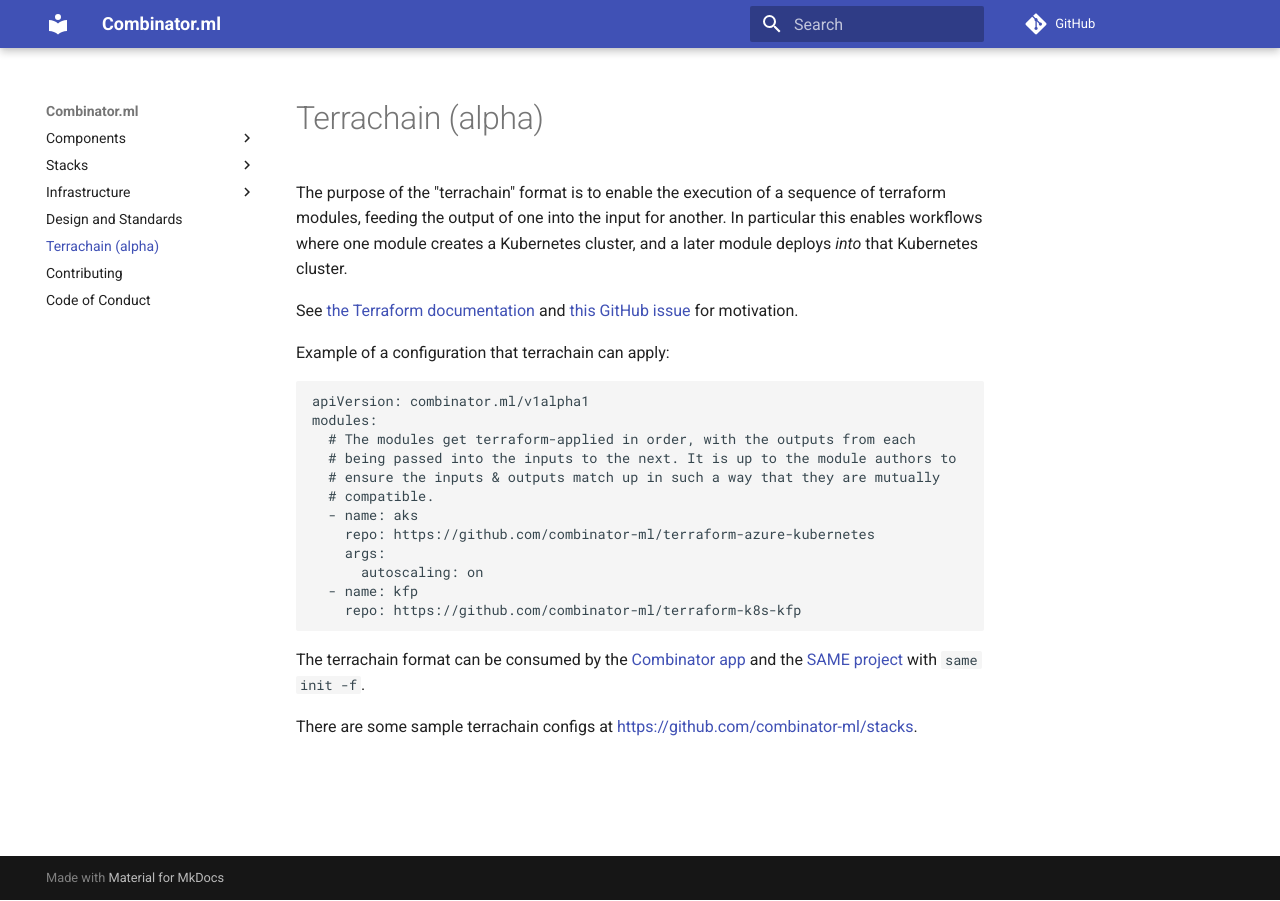
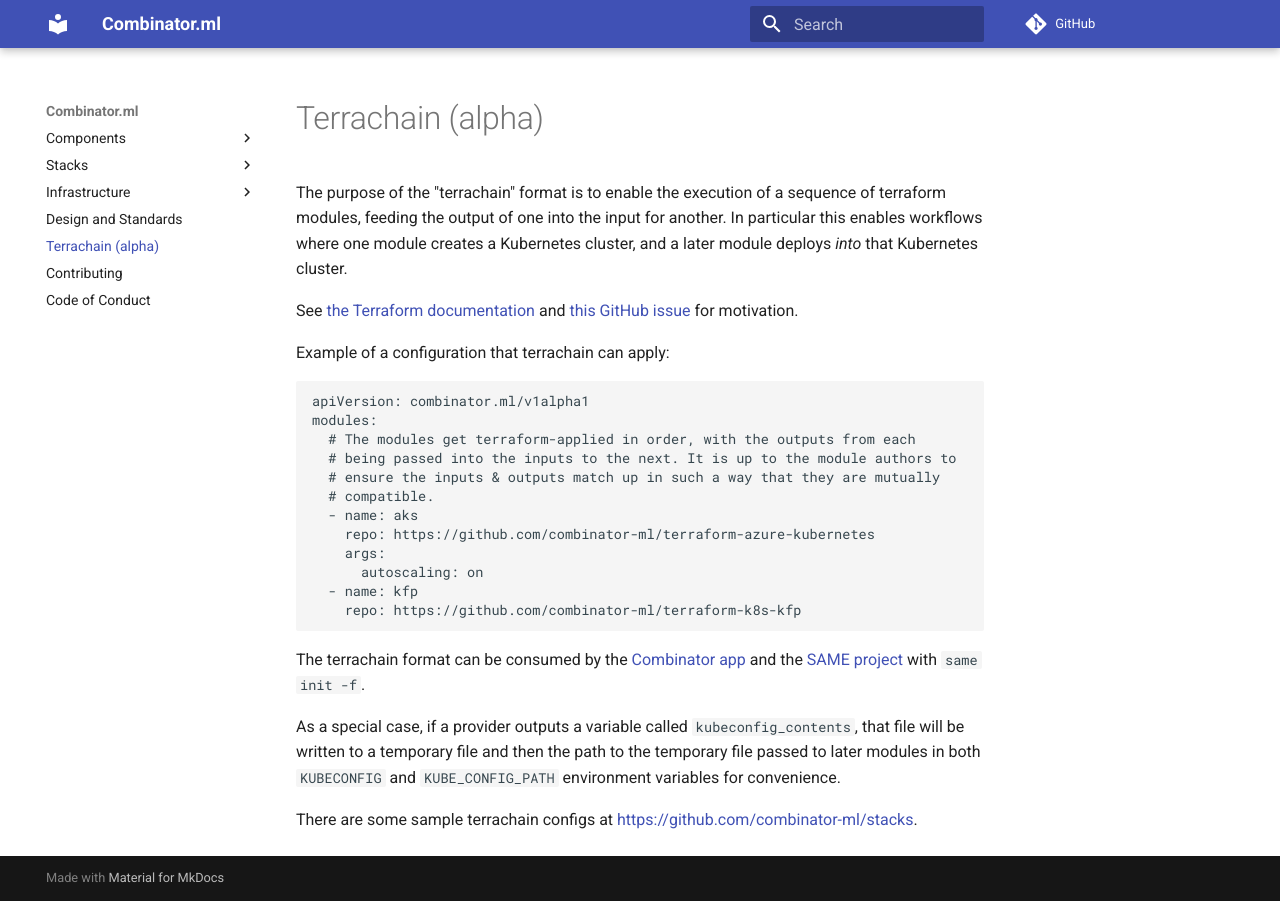
Before and after one commit to combinator-ml/combinator, an MkDocs documentation site: the page built from docs/terrachain.md, in a window 1280 px wide. Built offline with MkDocs 1.6.1 and Material for MkDocs 9.7.7, drawn with Linux system fonts in a browser that asks for light colours; comment, search, counter and statistics services are not loaded.

Commit message:
Update terrachain.md

```diff
--- a/docs/terrachain.md
+++ b/docs/terrachain.md
@@ -24,4 +24,6 @@
 
 The terrachain format can be consumed by the [Combinator app](https://app.combinator.ml) and the [SAME project](https://sameproject.org/) with `same init -f`.
 
+As a special case, if a provider outputs a variable called `kubeconfig_contents`, that file will be written to a temporary file and then the path to the temporary file passed to later modules in both `KUBECONFIG` and `KUBE_CONFIG_PATH` environment variables for convenience.
+
 There are some sample terrachain configs at [https://github.com/combinator-ml/stacks](https://github.com/combinator-ml/stacks).
```
